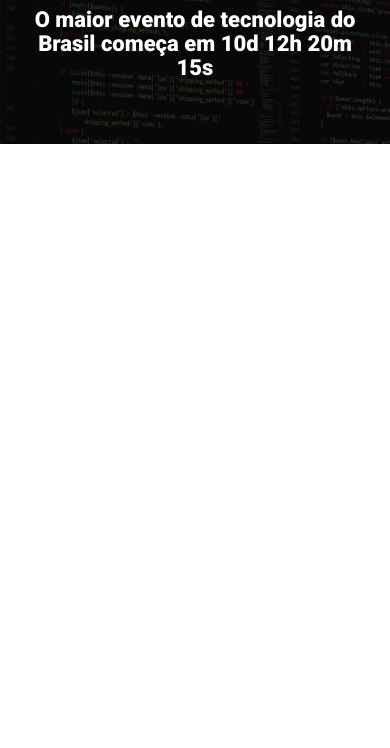
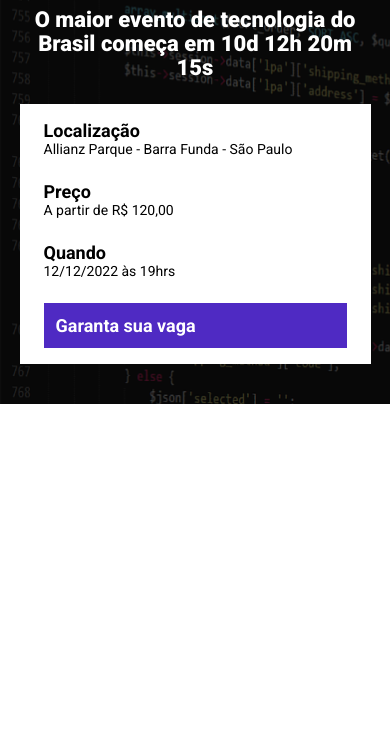
Before and after one commit to carolmeireles/ebac_tech_talks, a website built with Parcel: page src/index.html in a window 390 px wide. Shown: the part 96-844 px from the top of the page. Built offline with nearby package versions, Linux system fonts and the light colour scheme.

Commit message:
continuação do hero

```diff
--- a/src/index.html
+++ b/src/index.html
@@ -16,6 +16,25 @@
             <p class="hero__text">
                 O maior evento de tecnologia do Brasil começa em 10d 12h 20m 15s
             </p>
+            <div class="infos-bar">
+                <ul class="infos-bar__infos">
+                    <li class="infos-bar__infos__item">
+                        <b>Localização</b>
+                        Allianz Parque - Barra Funda - São Paulo
+                    </li>
+                    <li class="infos-bar__infos__item">
+                        <b>Preço</b>
+                        A partir de R$ 120,00
+                    </li>
+                    <li class="infos-bar__infos__item">
+                        <b>Quando</b>
+                        12/12/2022 às 19hrs
+                    </li>
+                </ul>
+                <a href="" class="button button--primary">
+                    Garanta sua vaga
+                </a>
+            </div>
         </div>
     </header>
 
--- /dev/null
+++ b/src/styles/components/_buttons.scss
@@ -0,0 +1,24 @@
+.button {
+    padding: 12px;
+    font-size: 18px;
+    font-weight: bold;
+    text-decoration: none;
+    text-align: center;
+    white-space: nowrap;
+
+    &--primary {
+        color: #fff;
+        background-color: #4F2AC3;
+    }
+
+    @media (max-width: 640px) {
+        display: flex;
+        width: 100%;
+        align-items: center;
+    }
+
+    @media (max-width: 1024px) {
+        display: flex;
+        align-items: center;
+    }
+}
--- /dev/null
+++ b/src/styles/components/_infos-bar.scss
@@ -0,0 +1,41 @@
+.infos-bar {
+    padding: 16px 24px;
+    background-color: #fff;
+    display: flex;
+    justify-content: space-between;
+
+    &__infos {
+        display: flex;
+        gap: 40px;
+
+        &__item {
+            font-size: 14px;
+            color: #000;
+
+            b {
+                font-size: 18px;
+                display: block;
+                color: #000;
+            }
+        }
+    }
+
+    @media (max-width: 640px) {
+        display: block;
+
+        &__infos {
+            display: block;
+
+            &__item {
+                margin-bottom: 24px;
+            }
+        }
+    }
+
+    @media (max-width: 1024px) {
+
+        &__infos {
+            gap: 16px;
+        }
+    }
+}
--- a/src/styles/main.scss
+++ b/src/styles/main.scss
@@ -1,4 +1,6 @@
 @use 'hero';
+@use 'components/infos-bar';
+@use 'components/buttons';
 
 * {
     margin: 0;
@@ -6,6 +8,7 @@
     box-sizing: border-box;
     font-family: Roboto, sans-serif;
     color: #fff;
+    list-style-type: none;
 }
 
 .container {
```
